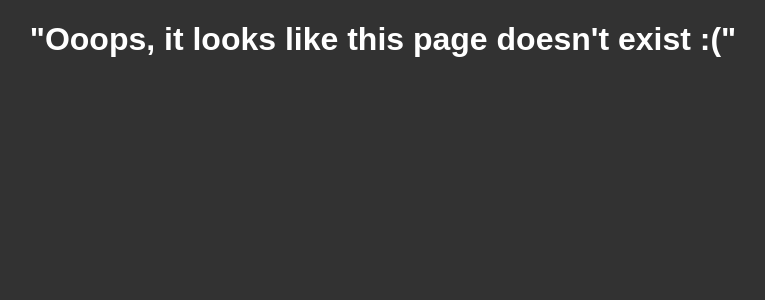
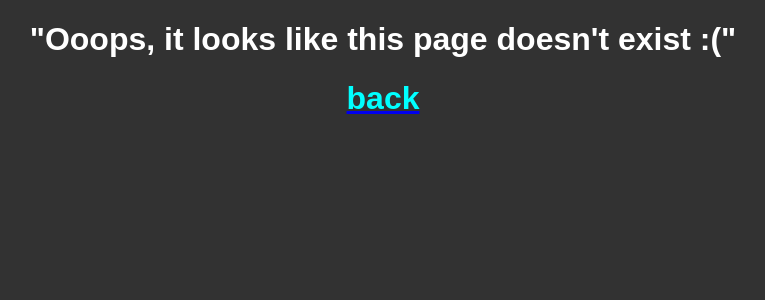
Before and after one commit to zoltanalmodo/kodflix, a React (Create React App) app: page /NotFound in a window 1280 px wide. Shown: the top 300 px of the page, without its empty margins (257-1022 px from the left). Built offline with nearby package versions, Linux system fonts and the light colour scheme.

Commit message:
issue_15_back_link_added

```diff
--- a/src/not_found/NotFound.js
+++ b/src/not_found/NotFound.js
@@ -1,9 +1,16 @@
 import React from 'react';
+import { Link } from 'react-router-dom';
+
 
 export default function NotFound() {
     return (
         <div>
             <h1>"Ooops, it looks like this page doesn't exist :("</h1>
+            <Link to={'/'}>
+                <h1 className='home_button'>
+                    back
+                </h1>
+            </Link>
         </div>
     )
 }
```
